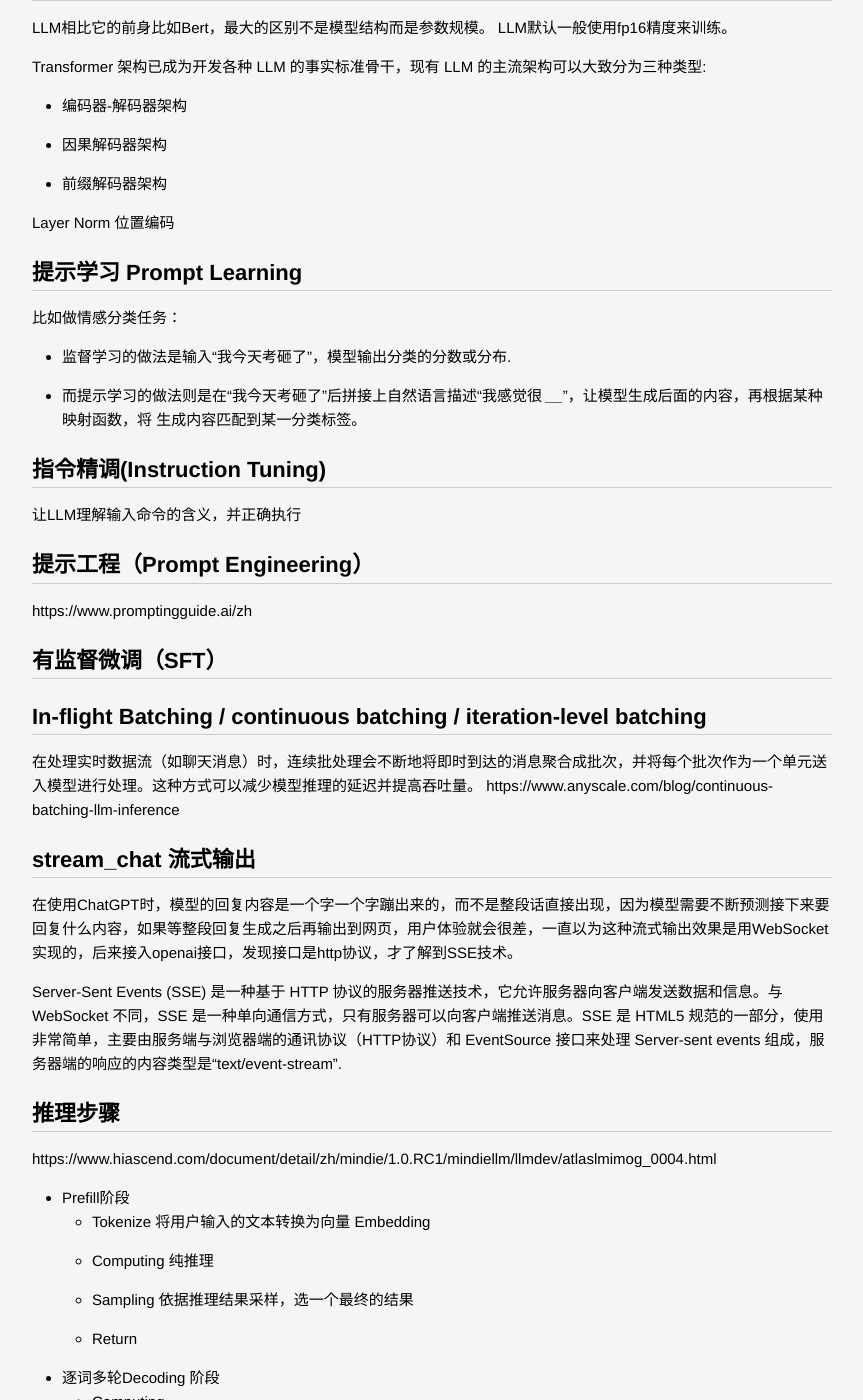
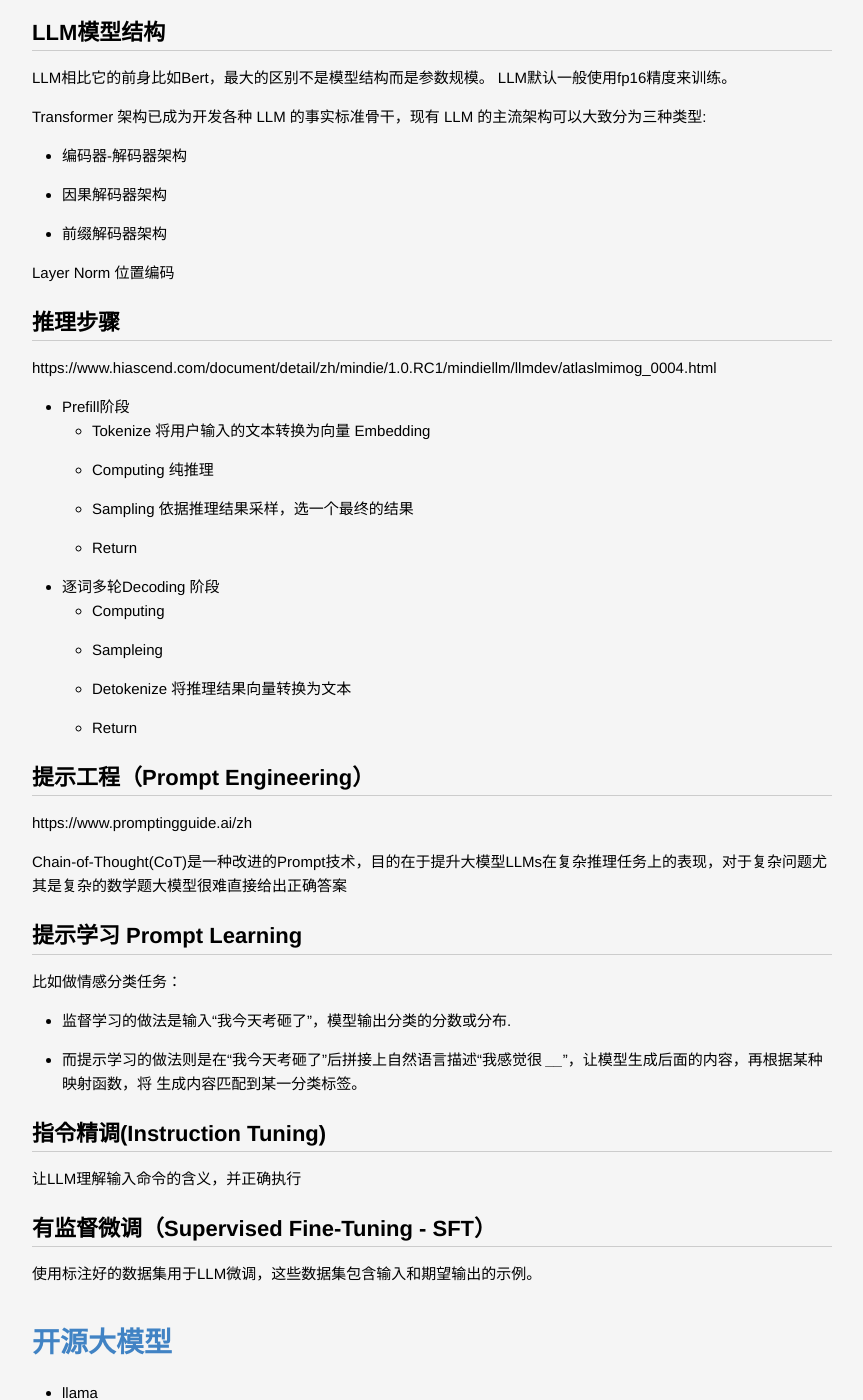
Before and after one commit to lucky521/blog, a Jekyll site: the page built from _posts/ml/2023-02-04-LLM.markdown, in a window 1280 px wide and 1400 px high, scrolled down 2702 px. Shown: the whole window, without its empty margins (208-1071 px from the left). Built offline with Jekyll 4.4.1, drawn with Linux system fonts in a browser that asks for light colours; some of the changed text lies outside the part shown.

Commit message:
llm learning

```diff
--- a/_posts/ml/2017-10-26-tensorflow.markdown
+++ b/_posts/ml/2017-10-26-tensorflow.markdown
@@ -1576,7 +1576,7 @@
 
 
 
-# 模型训练方式
+# 模型训练方式(学习方式)
 
 ## Multi-output
 
--- a/_posts/ml/2023-02-04-LLM.markdown
+++ b/_posts/ml/2023-02-04-LLM.markdown
@@ -19,7 +19,7 @@
 ## 预训练架构的几大门派
 NLP各种任务其实收敛到了两个不同的预训练模型框架里：
 * 对于自然语言理解类任务，其技术体系统一到了以Bert为代表的“双向语言模型预训练+应用Fine-tuning”模式(非自回归)；
-* 对于自然语言生成类任务，其技术体系统一到了以GPT 2.0为代表的“自回归语言模型（即从左到右单向语言模型）+Zero /Few Shot Prompt”模式
+* 对于自然语言生成类任务，其技术体系统一到了以GPT 2.0为代表的“自回归语言模型（即从左到右单向语言模型）+Zero/Few Shot Prompt”模式
 
 
 * 自编码（autoencoding，AE）：在输入文本中，随机删除连续的一个或者多个token，然后通过上下文来预测该token。这类模型主要以Bert为代表（Mask Language Model）。
@@ -50,32 +50,6 @@
 Layer Norm
 位置编码
 
-## 提示学习 Prompt Learning
-比如做情感分类任务：
-* 监督学习的做法是输入“我今天考砸了”，模型输出分类的分数或分布.
-* 而提示学习的做法则是在“我今天考砸了”后拼接上自然语言描述“我感觉很 ____”，让模型生成后面的内容，再根据某种映射函数，将 生成内容匹配到某一分类标签。
-
-
-## 指令精调(Instruction Tuning)
-让LLM理解输入命令的含义，并正确执行
-
-
-## 提示工程（Prompt Engineering）
-https://www.promptingguide.ai/zh
-
-
-## 有监督微调（SFT）
-
-
-
-## In-flight Batching / continuous batching / iteration-level batching
-在处理实时数据流（如聊天消息）时，连续批处理会不断地将即时到达的消息聚合成批次，并将每个批次作为一个单元送入模型进行处理。这种方式可以减少模型推理的延迟并提高吞吐量。
-https://www.anyscale.com/blog/continuous-batching-llm-inference
-
-## stream_chat 流式输出
-在使用ChatGPT时，模型的回复内容是一个字一个字蹦出来的，而不是整段话直接出现，因为模型需要不断预测接下来要回复什么内容，如果等整段回复生成之后再输出到网页，用户体验就会很差，一直以为这种流式输出效果是用WebSocket实现的，后来接入openai接口，发现接口是http协议，才了解到SSE技术。
-
-Server-Sent Events (SSE) 是一种基于 HTTP 协议的服务器推送技术，它允许服务器向客户端发送数据和信息。与 WebSocket 不同，SSE 是一种单向通信方式，只有服务器可以向客户端推送消息。SSE 是 HTML5 规范的一部分，使用非常简单，主要由服务端与浏览器端的通讯协议（HTTP协议）和 EventSource 接口来处理 Server-sent events 组成，服务器端的响应的内容类型是“text/event-stream”.
 
 
 
@@ -92,6 +66,31 @@
   * Sampleing
   * Detokenize 将推理结果向量转换为文本
   * Return
+
+
+
+## 提示工程（Prompt Engineering）
+https://www.promptingguide.ai/zh
+
+Chain-of-Thought(CoT)是一种改进的Prompt技术，目的在于提升大模型LLMs在复杂推理任务上的表现，对于复杂问题尤其是复杂的数学题大模型很难直接给出正确答案
+
+## 提示学习 Prompt Learning
+比如做情感分类任务：
+* 监督学习的做法是输入“我今天考砸了”，模型输出分类的分数或分布.
+* 而提示学习的做法则是在“我今天考砸了”后拼接上自然语言描述“我感觉很 ____”，让模型生成后面的内容，再根据某种映射函数，将 生成内容匹配到某一分类标签。
+
+
+## 指令精调(Instruction Tuning)
+让LLM理解输入命令的含义，并正确执行
+
+
+## 有监督微调（Supervised Fine-Tuning - SFT）
+使用标注好的数据集用于LLM微调，这些数据集包含输入和期望输出的示例。
+
+
+
+
+
 
 
 
@@ -144,13 +143,28 @@
 
 llm.int8
 
+smoothquant
+
 gptq 最主流
-
-smoothquant
 
 autoAWQ 第二主流
 
 BnB
+
+
+
+
+# 大模型工程优化
+综述：https://zhuanlan.zhihu.com/p/656485997
+
+## In-flight Batching / continuous batching / iteration-level batching
+在处理实时数据流（如聊天消息）时，连续批处理会不断地将即时到达的消息聚合成批次，并将每个批次作为一个单元送入模型进行处理。这种方式可以减少模型推理的延迟并提高吞吐量。
+https://www.anyscale.com/blog/continuous-batching-llm-inference
+
+## stream_chat 流式输出
+在使用ChatGPT时，模型的回复内容是一个字一个字蹦出来的，而不是整段话直接出现，因为模型需要不断预测接下来要回复什么内容，如果等整段回复生成之后再输出到网页，用户体验就会很差，一直以为这种流式输出效果是用WebSocket实现的，后来接入openai接口，发现接口是http协议，才了解到SSE技术。
+
+Server-Sent Events (SSE) 是一种基于 HTTP 协议的服务器推送技术，它允许服务器向客户端发送数据和信息。与 WebSocket 不同，SSE 是一种单向通信方式，只有服务器可以向客户端推送消息。SSE 是 HTML5 规范的一部分，使用非常简单，主要由服务端与浏览器端的通讯协议（HTTP协议）和 EventSource 接口来处理 Server-sent events 组成，服务器端的响应的内容类型是“text/event-stream”.
 
 
 
@@ -273,24 +287,23 @@
 让GPT读、写任何具备API接口能力的服务、设备。
 
 
-# AI Agent
+
+
+
+
+# 大模型应用层框架
+
+## AI Agent
 Agent代理的意思，显而易见，个人助理。Agent并非ChatGPT升级版，它不仅告诉你“如何做”，更会帮你去做.
 
 Agent = LLM+Planning+Feedback+Tool use
 
 
-# RAG 检索增强生成
+## RAG 检索增强生成
 LLM 擅长于一般的语言理解与推理，而不是某个具体的知识点。如何为ChatGPT/LLM大语言模型添加额外知识？
 
 当用户提出问题时，系统会根据用户输入来搜索数据存储。 然后将用户问题与匹配结果结合起来，并使用提示（对 AI 或机器学习模型的明确指令）将其发送到 LLM，以生成所需的答案。
 
-
-
-
-
-
-
-# 大模型应用层框架
 
 ## LangChain
 LangChain 是一个框架，用于开发由 LLM 驱动的应用程序。
```
Also changed, not shown: other parts of _posts/ml/2023-02-04-LLM.markdown (+3 -3 lines), _posts/ml/2019-03-25-ML-Serving.markdown (+6 -3 lines), _posts/tech/2021-02-04-data-warehouse.markdown (+4 -3 lines).
